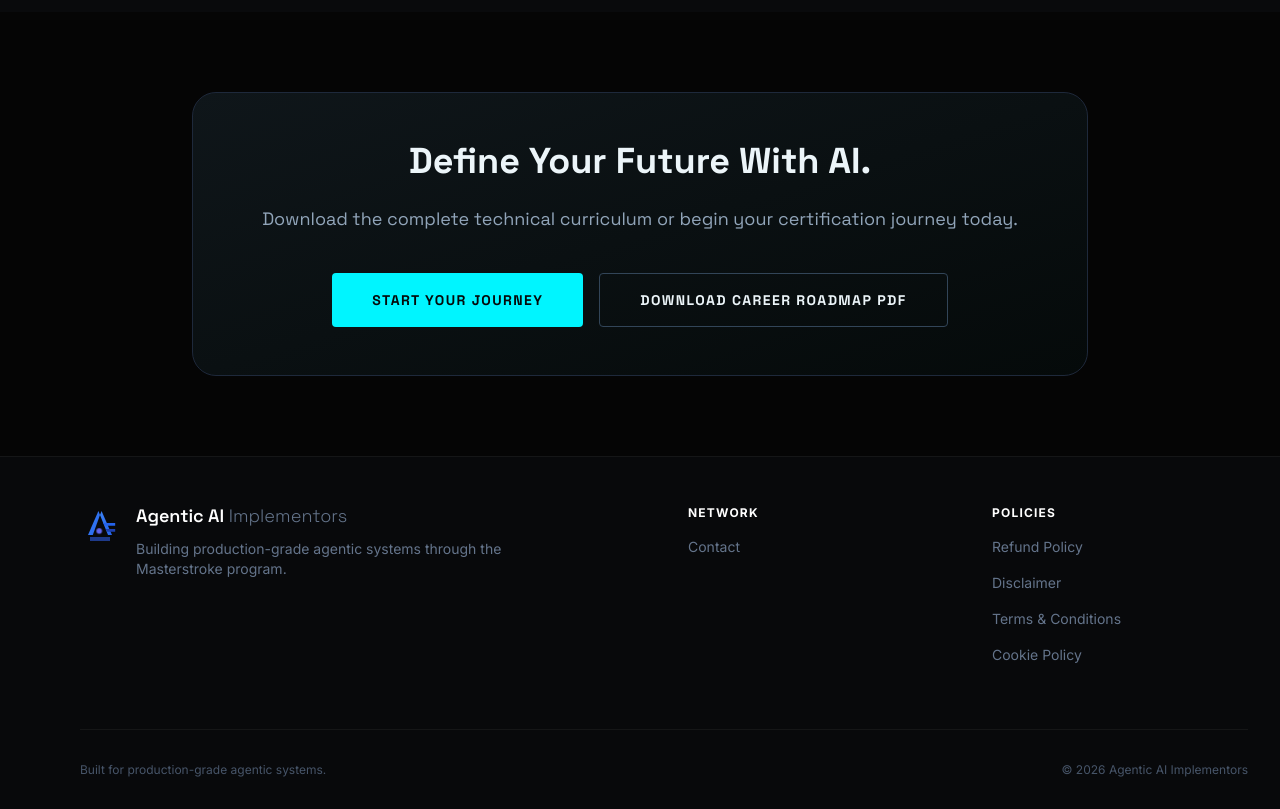
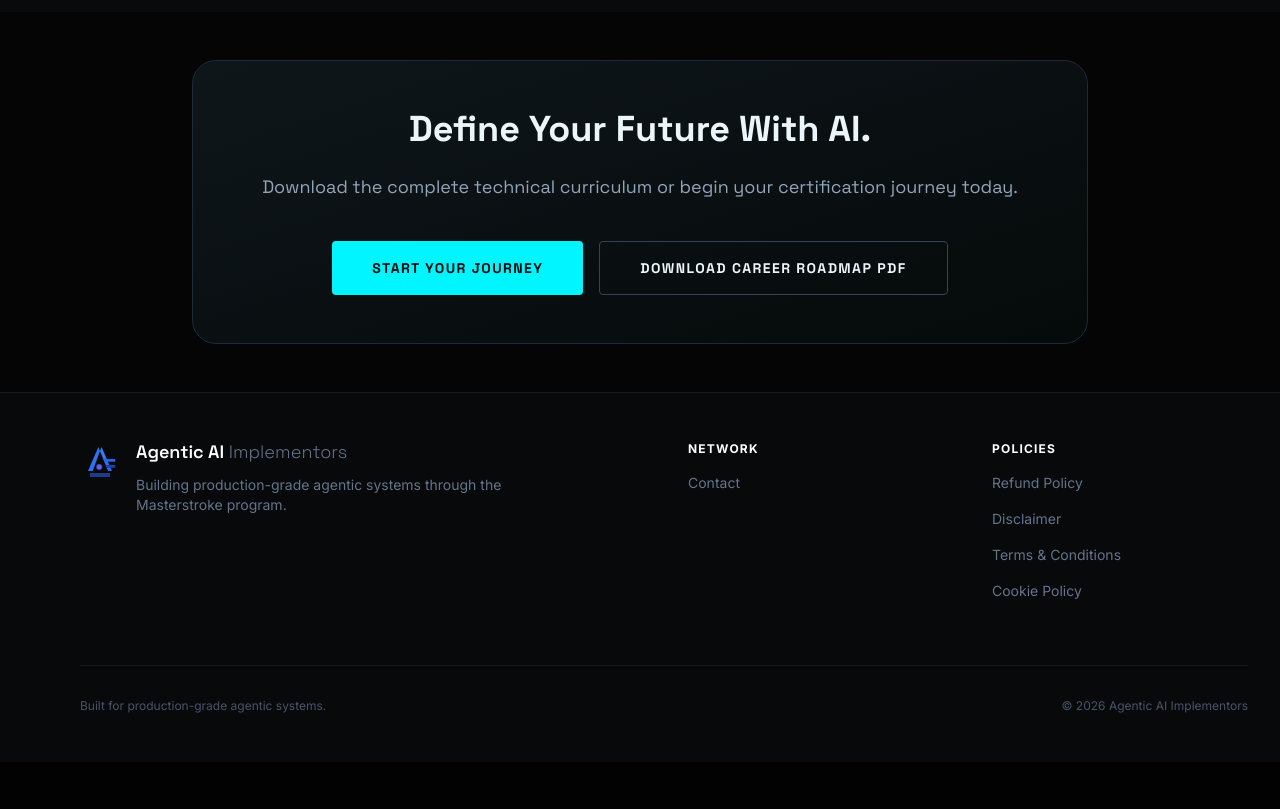
Before and after one commit to agenticautomation1-source/agenticaiimplementor_website, a React (Vite) app: page /learning-path in a window 1280 px wide. Shown: the part 2256-3065 px from the top of the page. After the commit the page ends 3018 px from the top, so only its background shows below. Built offline with nearby package versions, Linux system fonts and the light colour scheme; no server answers.

Commit message:
Update LearningPath.page.tsx

```diff
--- a/src/pages/learning-path/LearningPath.page.tsx
+++ b/src/pages/learning-path/LearningPath.page.tsx
@@ -143,7 +143,7 @@ export default function LearningPathPage() {
       <LPProgramFlow />
 
       {/* CTA */}
-      <section className="px-6 lg:px-20 py-20">
+      <section className="px-6 lg:px-20 py-12">
         <div className="max-w-4xl mx-auto bg-gradient-to-br from-charcoal to-obsidian border border-slate-800 p-12 rounded-3xl text-center relative overflow-hidden">
           <div className="absolute inset-0 bg-accent-cyan opacity-[0.02]"></div>
 
```
